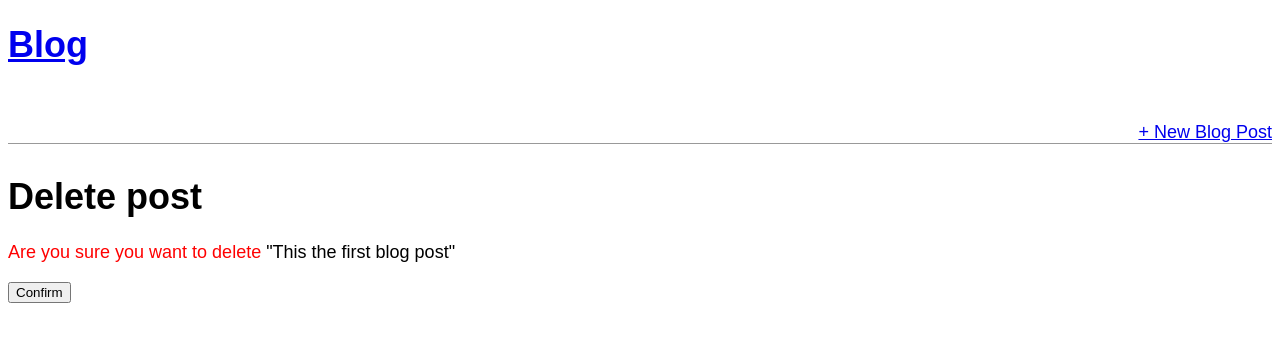
After one commit to elrobinho1/Django-blog-website, a Django app: page /post/1/delete/ in a window 1280 px wide. The commit adds this page. Shown: the top 342 px of the page. Run offline with Django 4.2, Linux system fonts and the light colour scheme; data comes from the database, SQL or seed files in the repository; both versions use the stored data as it was after the commit.

Commit message:
added crud functionality

```diff
--- a/blog/urls.py
+++ b/blog/urls.py
@@ -1,7 +1,16 @@
 from django.urls import path
-from .views import BlogListView, BlogDetailView
+from .views import (
+    BlogListView,
+    BlogDetailView,
+    BlogCreateView,
+    BlogUpdateView,
+    BlodDeleteView,
+)
 
 urlpatterns = [
+    path("post_new/", BlogCreateView.as_view(), name="post_new"),
+    path("post/<int:pk>/", BlogDetailView.as_view(), name="post_detail"),
+    path("post/<int:pk>/edit/", BlogUpdateView.as_view(), name="post_edit"),
+    path("post/<int:pk>/delete/", BlodDeleteView.as_view(), name="post_delete"),
     path("", BlogListView.as_view(), name="home"),
-    path("post/<int:pk>", BlogDetailView.as_view(), name="post_detail"),
 ]
--- a/blog/views.py
+++ b/blog/views.py
@@ -1,4 +1,7 @@
 from django.views.generic import ListView, DetailView
+from django.views.generic.edit import CreateView, UpdateView, DeleteView
+from django.urls import reverse_lazy
+
 from .models import Post
 
 # Create your views here.
@@ -10,3 +13,21 @@ class BlogListView(ListView):
 class BlogDetailView(DetailView):
     model = Post
     template_name = "post_detail.html"
+
+
+class BlogCreateView(CreateView):
+    model = Post
+    template_name = "post_new.html"
+    fields = ["title", "author", "body"]
+
+
+class BlogUpdateView(UpdateView):
+    model = Post
+    template_name = "post_edit.html"
+    fields = ["title", "body"]
+
+
+class BlodDeleteView(DeleteView):
+    model = Post
+    template_name = "post_delete.html"
+    success_url = reverse_lazy("home")
--- a/static/css/base.css
+++ b/static/css/base.css
@@ -22,9 +22,12 @@ header h1 a:hover {
     margin-right: auto;
 }
 
-.nav-right {
-    display: flex;
+.nav-right,
+.post-edit,
+.post-delete {
+    /* display: flex; */
     padding-top: 2rem;
+    text-align: right;
 }
 
 .post-entry {
@@ -56,3 +59,7 @@ header h1 a:hover {
     text-align: center;
     margin-bottom: 2rem;
 }
+
+.delete-warning span {
+    color: red;
+}
--- a/templates/base.html
+++ b/templates/base.html
@@ -15,9 +15,18 @@
 </head>
 
 <body>
-    <header>
-        <h1><a href="{% url 'home' %}">Blog</a></h1>
-    </header>
+    <div>
+        <div class="nav-left">
+            <h1><a href="{% url 'home' %}">Blog</a></h1>
+
+        </div>
+        <div class="nav-right">
+            <a href="{% url 'post_new' %}">+ New Blog Post</a>
+        </div>
+        <header>
+        </header>
+    </div>
+
     <div>
         {% block body %}
 
--- /dev/null
+++ b/templates/post_delete.html
@@ -0,0 +1,14 @@
+{% extends "base.html" %}
+
+{% block title %}
+delete {{ post.title }}
+{% endblock title %}
+
+{% block body %}
+<h1>Delete post</h1>
+<form action="" method="post">
+    {% csrf_token %}
+    <p class="delete-warning"><span>Are you sure you want to delete </span> "{{ post.title }}"</p>
+    <input type="submit" value="Confirm">
+</form>
+{% endblock body %}
```
Also changed, not shown: templates/post_detail.html (+7 -0 lines), templates/post_edit.html (added, +15 -0 lines), templates/post_new.html (added, +12 -0 lines), db.sqlite3, 1 other file.
